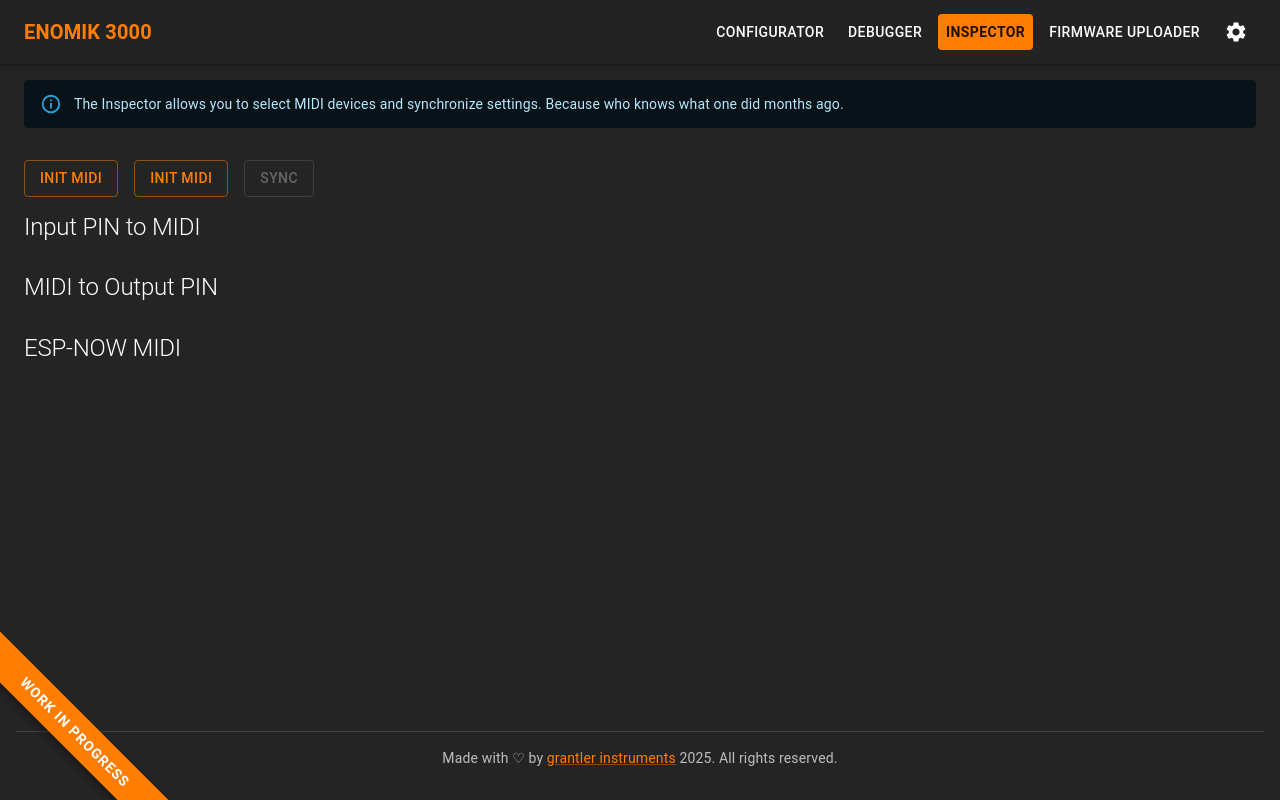
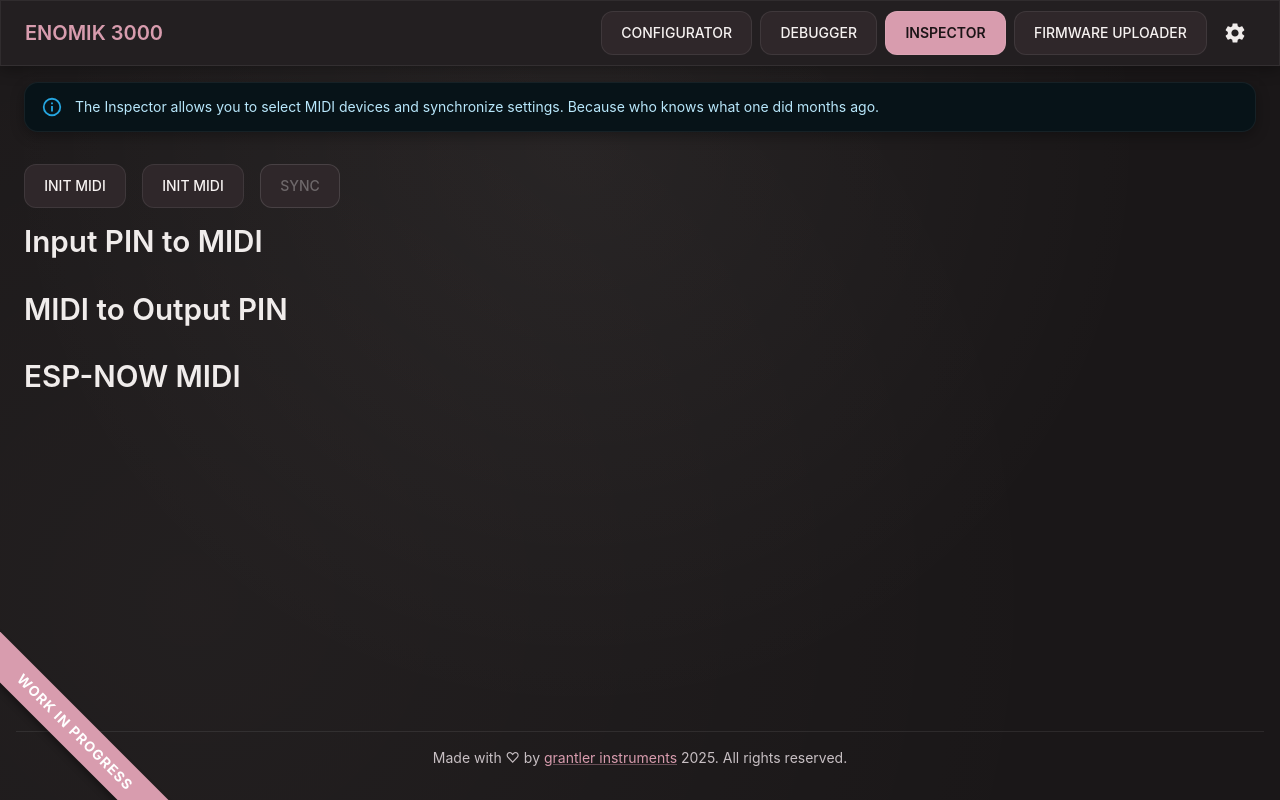
Before and after one commit to grantler-instruments/enomik-app, a React (Vite) app in the folder app/: page /enomik-app/inspector in a window 1280 px wide. Built offline with nearby package versions, Linux system fonts and the light colour scheme.

Commit message:
changed color scheme

```diff
--- a/app/src/components/Header.tsx
+++ b/app/src/components/Header.tsx
@@ -22,7 +22,7 @@ const Header: React.FC = () => {
   ];
 
   return (
-    <AppBar position="static" color="primary" elevation={2}>
+    <AppBar position="static" color="transparent" elevation={2}>
       <Toolbar>
         <Typography
           variant="h6"
--- a/app/src/muiTheme.ts
+++ b/app/src/muiTheme.ts
@@ -1,34 +1,122 @@
-"use client";
+// theme.ts
 import { createTheme } from "@mui/material/styles";
-//https://coolors.co/palette/355070-6d597a-b56576-e56b6f-eaac8b
 
 const theme = createTheme({
   palette: {
     mode: "dark",
+
+    // muted rose-gold
     primary: {
-      main: "#ff7d00",
+      main: "#d89cae",
     },
+
+    // dusty mauve accent
     secondary: {
-      main: "#b9853cff",
+      main: "#b7a4c6",
     },
+
     background: {
-      default: "#242424"
-    }
+      // warm charcoal rather than blue charcoal
+      default: "#1a1718",
+      paper: "#231f21",
+    },
+
+    text: {
+      primary: "#f0eceb",
+      secondary: "#c7bfc3",
+    },
+
+    divider: "rgba(255,255,255,0.08)",
   },
-    typography: {
+
+  typography: {
+    fontFamily: `"Inter", "Roboto", sans-serif`,
     h1: {
+      fontSize: "2.3rem",
+      fontWeight: 600,
+      letterSpacing: "0.4px",
+      marginBottom: "1.2rem",
     },
     h2: {
-      fontSize: "1.5rem",
-      marginBottom: "1rem"
+      fontSize: "1.85rem",
+      fontWeight: 600,
+      marginBottom: "1rem",
     },
     h3: {
-      fontSize: "1.2rem",
-      marginBottom: "1rem"
+      fontSize: "1.35rem",
+      fontWeight: 500,
+      marginBottom: "0.75rem",
     },
-    h4: {
-      fontSize: "1rem",
-      marginBottom: "0.8rem"
+    body1: {
+      lineHeight: 1.55,
+    },
+  },
+
+  shape: {
+    borderRadius: 14,
+  },
+
+  shadows: Array(25).fill("0 4px 14px rgba(0, 0, 0, 0.32)"),
+
+  components: {
+    MuiCssBaseline: {
+      styleOverrides: `
+        body {
+          background-color: #1a1718;
+          background-image:
+            radial-gradient(circle at 45% 18%, rgba(255,245,240,0.05) 0%, transparent 60%),
+            radial-gradient(circle at 15% 75%, rgba(255,235,230,0.04) 0%, transparent 70%);
+        }
+      `,
+    },
+
+    MuiPaper: {
+      styleOverrides: {
+        root: {
+          backgroundColor: "#231f21",
+          border: "1px solid rgba(255,255,255,0.06)",
+          boxShadow: "0 4px 14px rgba(0,0,0,0.32)",
+        },
+      },
+    },
+
+    MuiCard: {
+      styleOverrides: {
+        root: {
+          backgroundColor: "#231f21",
+          border: "1px solid rgba(255,255,255,0.06)",
+          boxShadow: "0 4px 14px rgba(0,0,0,0.32)",
+        },
+      },
+    },
+
+    MuiButton: {
+      defaultProps: {
+        disableElevation: true,
+      },
+      styleOverrides: {
+        root: {
+          borderRadius: 12,
+          padding: "0.55rem 1.2rem",
+          backgroundColor: "#2f272a",
+          color: "#f7f3f2",
+          border: "1px solid rgba(255,255,255,0.08)",
+          fontWeight: 500,
+          "&:hover": {
+            backgroundColor: "#3a3034",
+            border: "1px solid rgba(255,255,255,0.12)",
+          },
+        },
+      },
+    },
+
+    MuiAppBar: {
+      styleOverrides: {
+        root: {
+          backgroundColor: "#231f21",
+          borderBottom: "1px solid rgba(255,255,255,0.07)",
+        },
+      },
     },
   },
 });
```
